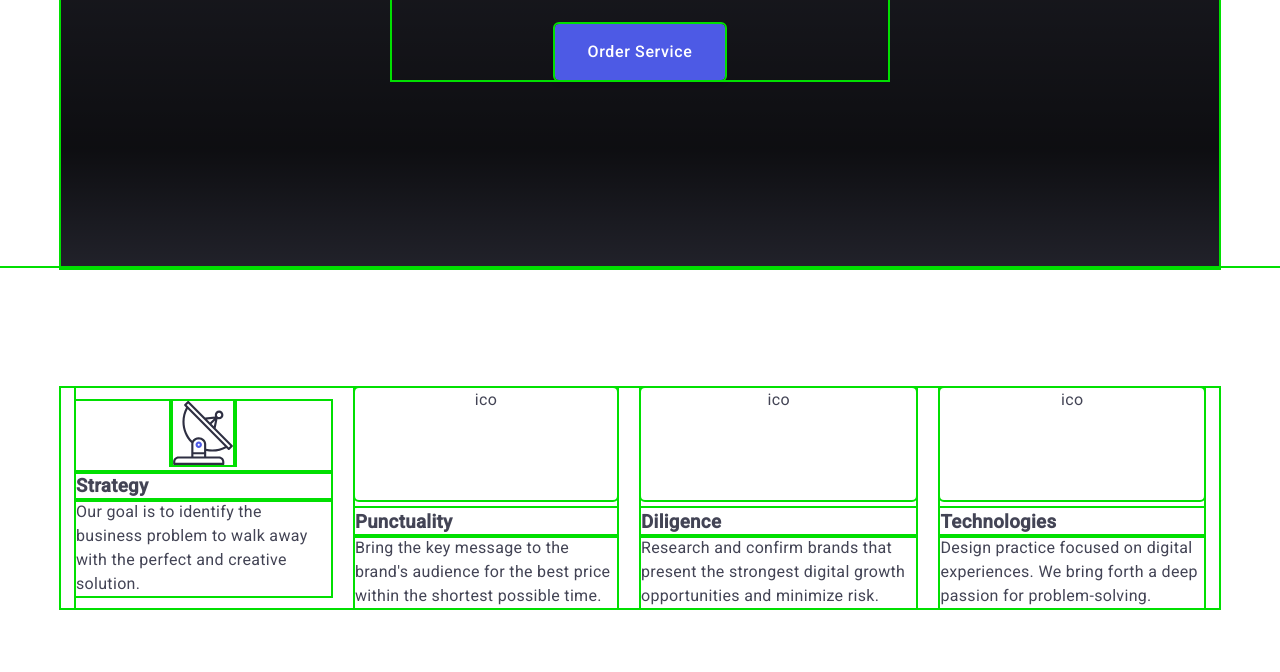
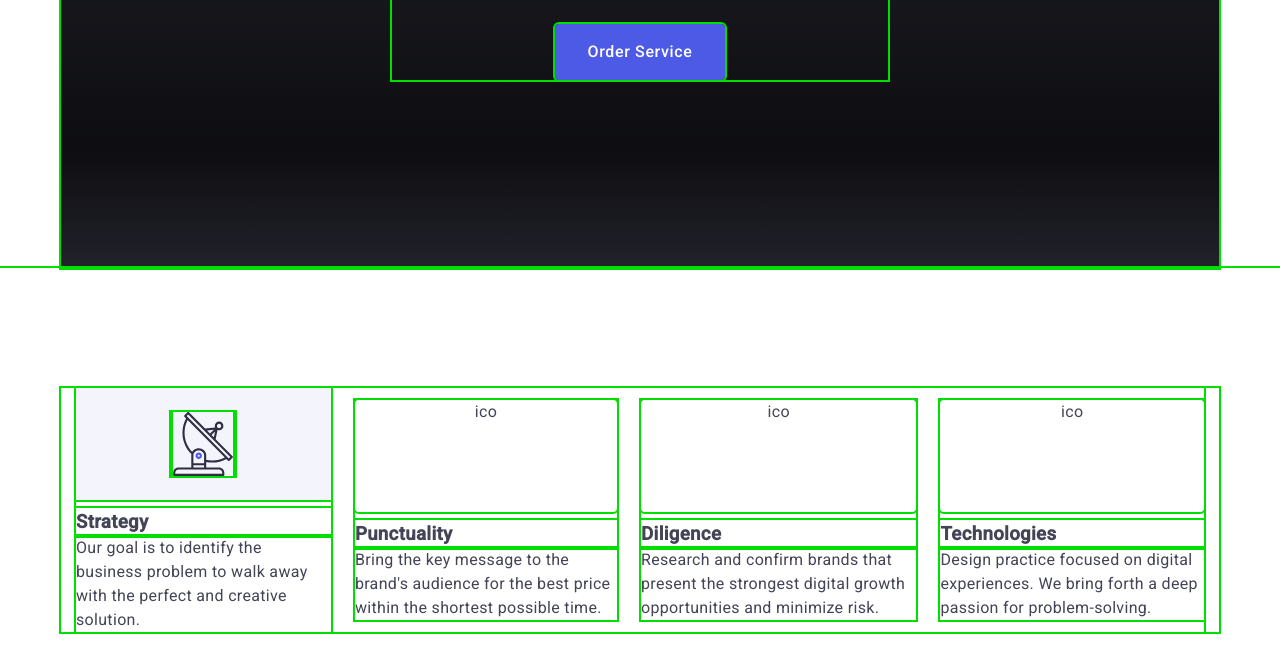
Before and after one commit to SpaceRdr/goit-markup-hw-03-1, a plain HTML site: page index.html in a window 1280 px wide. Shown: the part 404-1076 px from the top of the page. Drawn offline with nearby package versions, Linux system fonts and the light colour scheme.

Commit message:
Edit SVG use

```diff
--- a/css/styles.css
+++ b/css/styles.css
@@ -259,8 +259,19 @@ body {
 }
 
 .icon-pls {
+  display: flex;
+  justify-content: center;
+  align-items: center;
+  height: 112px;
+  margin-bottom: 8px;
+    background-color: var(--color-cloud);
+    /* vertical-align: middle; */
 
-  text-align: center;
+
+    /* margin-left: auto; */
+    /* margin-right: auto; */
+
+  /* text-align: center; */
 }
 
 .icon-wd {
```
